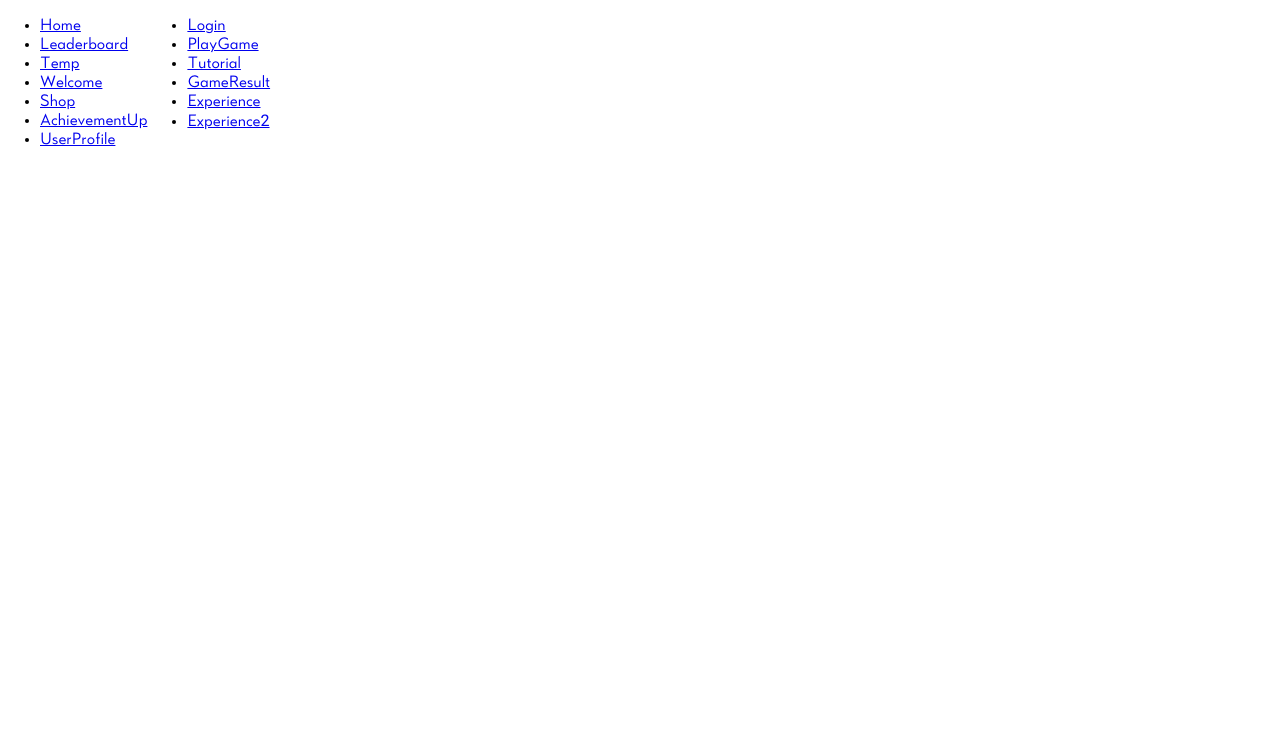
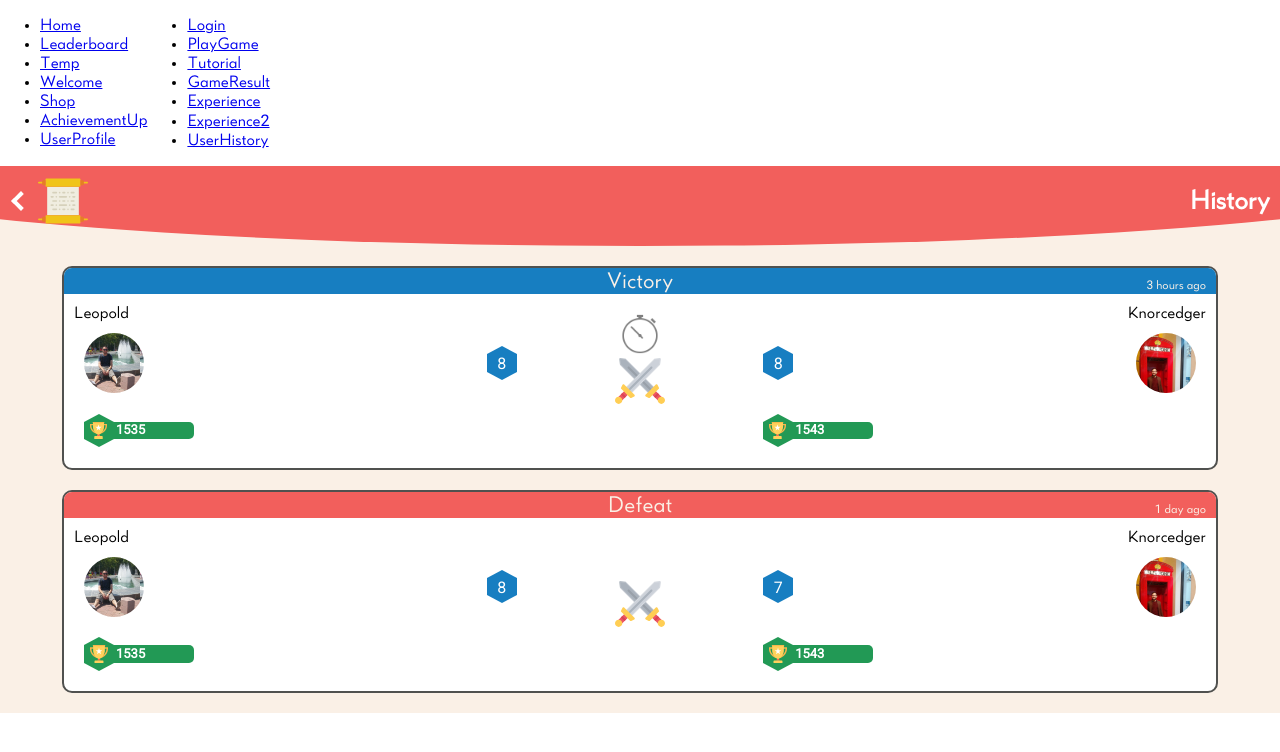
Before and after one commit to Knorcedger/math-fights-design, a React (Create React App) app: page /userhistory in a window 1280 px wide. Shown: the top 752 px of the page. Built offline with nearby package versions, Linux system fonts and the light colour scheme.

Commit message:
Added UserHistory

```diff
--- a/src/App.js
+++ b/src/App.js
@@ -18,6 +18,7 @@ import Experience from './experience/experience';
 import Experience2 from './experience/experience2';
 import AchievementUp from './achievementUp/achievementUp';
 import UserProfile from './userProfile/userProfile';
+import UserHistory from './userHistory/userHistory';
 
 class App extends Component {
 
@@ -72,6 +73,7 @@ class App extends Component {
                   <li><Link to='/gameresult'>GameResult</Link></li>
                   <li><Link to='/experience'>Experience</Link></li>
                   <li><Link to='/experience2'>Experience2</Link></li>
+                  <li><Link to='/userhistory'>UserHistory</Link></li>
                 </ul>
               </div>
             )
@@ -89,6 +91,7 @@ class App extends Component {
           <Route path='/experience2' component={Experience2} />
           <Route path='/achievementUp' component={AchievementUp} />
           <Route path='/userProfile' component={UserProfile} />
+          <Route path='/userhistory' component={UserHistory} />
         </div>
       </Router>
     );
--- a/src/playGame/playGame.js
+++ b/src/playGame/playGame.js
@@ -188,10 +188,10 @@ const PlayGame = () => (
               onClick={() => {}}
             />
             <Button
-              backgroundColor={colors.linen}
+              backgroundColor={colors.gray1}
               borderColor={colors.gray}
               text='11'
-              textColor={colors.gray}
+              textColor={colors.gray3}
               width={180}
               onClick={() => {}}
             />
--- /dev/null
+++ b/src/userHistory/userHistory.js
@@ -0,0 +1,288 @@
+import React from 'react';
+import styled from 'styled-components';
+
+// components
+import BackButton from '../components/BackButton/BackButton';
+import Hexagon from '../components/Hexagon/Hexagon';
+import Smile from '../components/Smile/Smile';
+
+// assets
+import history from '../assets/images/history.svg';
+import profile from '../assets/images/tasos.jpg';
+import profile2 from '../assets/images/tasos2.jpg';
+import sword from '../assets/images/sword.svg';
+import clock from '../assets/images/time.png';
+import trophy from '../assets/images/trophy.svg';
+
+// modules
+import colors from '../modules/colors';
+
+const Container = styled.div`
+  position: relative;
+  overflow: hidden;
+`;
+
+const Body = styled.div`
+  position: relative;
+`;
+
+const InSmile = styled.div`
+  width: 100%;
+  height: ${props => props.height};
+  display: flex;
+  justify-content: space-between;
+`;
+
+const Content = styled.div`
+  background-color: linen;
+  display: flex;
+  flex-direction: column;
+  justify-content: center;
+  align-items: center;
+`;
+
+const HistoryIcon = styled.div`
+  height: 50px;
+  width: 50px;
+  background: url(${history}) no-repeat;
+  margin-left: 10px;
+`;
+
+const BackContainer = styled.div`
+  display: flex;
+  align-items: center;
+  justify-content: space-between;
+  margin: 0 0 20px 14px;
+  height: 70px;
+`;
+
+const HeaderText = styled.div`
+  font-size: 26px;
+  font-weight: bold;
+  color: ${colors.white};
+  margin: 20px 10px 0 0;
+`;
+
+const GameTile = styled.div`
+  width: 90%;
+  background-color: ${colors.white};
+  border: 2px solid ${colors.gray};
+  border-radius: 10px;
+  margin-bottom: 20px;
+`;
+
+const GameHeader = styled.div`
+  display: flex;
+  justify-content: center;
+  background-color: ${props => props.result === 'win' ? colors.blue : colors.red};
+  color: ${colors.linen};
+  border-radius: 8px 8px 0 0;
+  font-size: 22px;
+  position: relative;
+`;
+
+const GameResult = styled.div`
+
+`;
+
+const GameTime = styled.div`
+  font-size: 12px;
+  position: absolute;
+  right: 10px;
+  bottom: 2px;
+`;
+
+const Players = styled.div`
+  display: flex;
+  justify-content: space-between;
+  padding: 10px;
+`;
+
+const PlayerInfo = styled.div`
+  display: flex;
+  justify-content: flex-start;
+  flex-direction: column;
+  width: 40%;
+`;
+
+const Name = styled.div`
+  display: flex;
+  justify-content: ${props => props.who === 'me' ? 'flex-end' : 'flex-start'};
+`;
+
+const Row = styled.div`
+  display: flex;
+  justify-content: space-between;
+  align-items: center;
+  margin-top: 0px;
+  padding: 10px;
+`;
+
+const ProfileImage = styled.div`
+  border-radius: 50%;
+  width: 60px;
+  height: 60px;
+  background: url(${props => props.image});
+  background-size: contain;
+`;
+
+const SwordContainer = styled.div`
+  display: flex;
+  flex-direction: column;
+  align-items: center;
+  justify-content: space-around;
+  position: relative;
+`;
+
+const Sword = styled.div`
+  background: url(${sword});
+  width: 50px;
+  height: 50px;
+`;
+
+const Clock = styled.div`
+  position: absolute;
+  top: 10px;
+  opacity: 0.5;
+  width: 40px;
+  height: 40px;
+  background: url(${clock});
+  background-size: contain;
+`;
+
+/**
+ * UserHistory View
+ **/
+const UserHistory = () => (
+  <Container>
+    <Smile colorUp={colors.red} colorDown={colors.linen} height='100px' />
+    <Body>
+      <InSmile height='100px'>
+        <BackContainer onClick={() => window.location.replace('/')}>
+          <BackButton color={colors.white} thickness={4} size={5} />
+          <HistoryIcon />
+        </BackContainer>
+        <HeaderText>History</HeaderText>
+      </InSmile>
+      <Content>
+        <GameTile>
+          <GameHeader result='win'>
+            <GameResult>Victory</GameResult>
+            <GameTime>3 hours ago</GameTime>
+          </GameHeader>
+          <Players>
+            <PlayerInfo>
+              <Name who='opponent'>Leopold</Name>
+              <Row>
+                <ProfileImage image={profile} />
+                <Hexagon
+                  text='8'
+                  mainColor={colors.blue}
+                  size={30}
+                />
+              </Row>
+              <Row>
+                <Hexagon
+                  bar={true}
+                  barColor={colors.green}
+                  barPercent={0}
+                  barSize={80}
+                  barText='1535'
+                  image={trophy}
+                  mainColor={colors.green}
+                  size={30}
+                />
+              </Row>
+            </PlayerInfo>
+            <SwordContainer>
+              <Clock></Clock>
+              <Sword></Sword>
+            </SwordContainer>
+            <PlayerInfo>
+              <Name who='me'>Knorcedger</Name>
+              <Row>
+                <Hexagon
+                  text='8'
+                  mainColor={colors.blue}
+                  size={30}
+                />
+                <ProfileImage image={profile2} />
+              </Row>
+              <Row>
+                <Hexagon
+                  bar={true}
+                  barColor={colors.green}
+                  barPercent={0}
+                  barSize={80}
+                  barText='1543'
+                  image={trophy}
+                  mainColor={colors.green}
+                  size={30}
+                />
+              </Row>
+            </PlayerInfo>
+          </Players>
+        </GameTile>
+        <GameTile>
+          <GameHeader result='loss'>
+            <GameResult>Defeat</GameResult>
+            <GameTime>1 day ago</GameTime>
+          </GameHeader>
+          <Players>
+            <PlayerInfo>
+              <Name who='opponent'>Leopold</Name>
+              <Row>
+                <ProfileImage image={profile} />
+                <Hexagon
+                  text='8'
+                  mainColor={colors.blue}
+                  size={30}
+                />
+              </Row>
+              <Row>
+                <Hexagon
+                  bar={true}
+                  barColor={colors.green}
+                  barPercent={0}
+                  barSize={80}
+                  barText='1535'
+                  image={trophy}
+                  mainColor={colors.green}
+                  size={30}
+                />
+              </Row>
+            </PlayerInfo>
+            <SwordContainer>
+              <Sword></Sword>
+            </SwordContainer>
+            <PlayerInfo>
+              <Name who='me'>Knorcedger</Name>
+              <Row>
+                <Hexagon
+                  text='7'
+                  mainColor={colors.blue}
+                  size={30}
+                />
+                <ProfileImage image={profile2} />
+              </Row>
+              <Row>
+                <Hexagon
+                  bar={true}
+                  barColor={colors.green}
+                  barPercent={0}
+                  barSize={80}
+                  barText='1543'
+                  image={trophy}
+                  mainColor={colors.green}
+                  size={30}
+                />
+              </Row>
+            </PlayerInfo>
+          </Players>
+        </GameTile>
+      </Content>
+    </Body>
+  </Container>
+);
+
+export default UserHistory;
```
